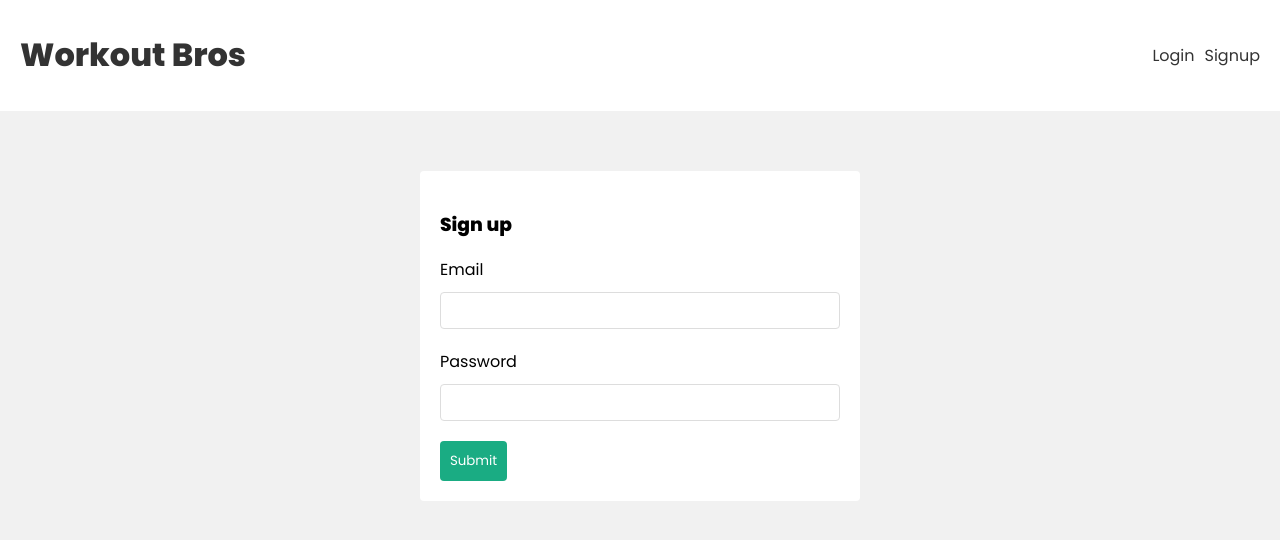
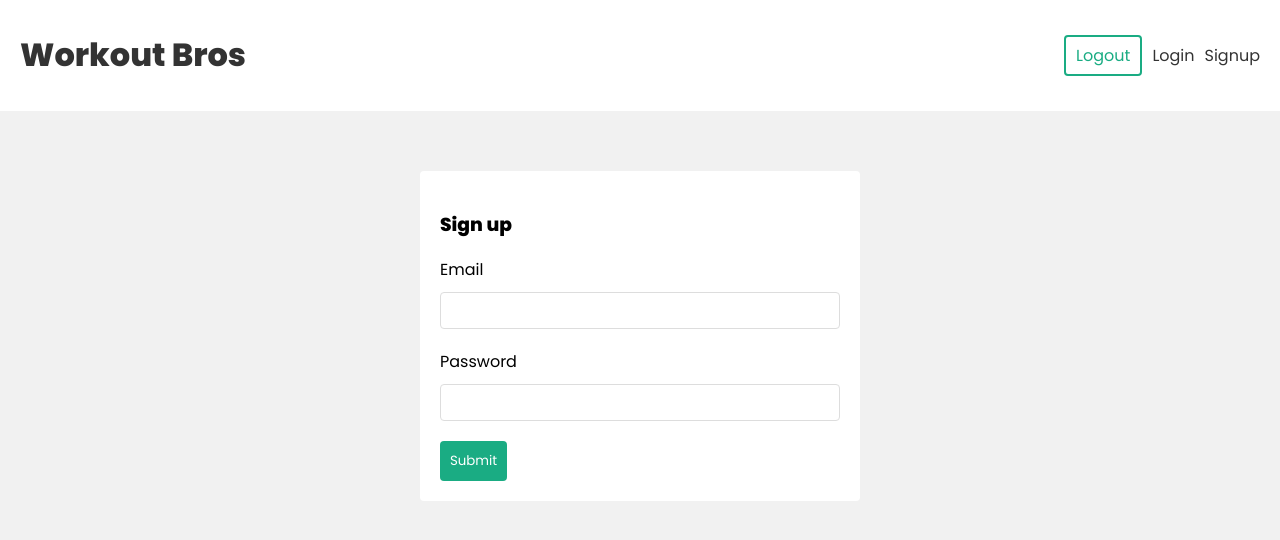
Before and after one commit to mondirhallouli/mern-app-netninja, a React (Vite) app in the folder frontend/: page /signup in a window 1280 px wide. Shown: the top 540 px of the page. Built offline with nearby package versions, Linux system fonts and the light colour scheme.

Commit message:
added useLogout hook, logout button and styles

```diff
--- a/frontend/src/components/Navbar.jsx
+++ b/frontend/src/components/Navbar.jsx
@@ -1,6 +1,13 @@
 import { Link } from "react-router-dom";
+import useLogout from "../hooks/useLogout";
 
 export default function Navbar() {
+    const { logout } = useLogout()
+
+    const handleLogout = (e) => {
+        logout()
+    }
+
     return (
         <header>
             <div className="container">
@@ -8,6 +15,9 @@
                     <h1>Workout Bros</h1>
                 </Link>
                 <nav>
+                    <div>
+                        <button onClick={handleLogout}>Logout</button>
+                    </div>
                     <div>
                         <Link to="/login">Login</Link>
                         <Link to="/signup">Signup</Link>
--- /dev/null
+++ b/frontend/src/hooks/useLogout.jsx
@@ -0,0 +1,14 @@
+import useAuthContext from "./useAuthContext";
+
+export default function useLogout() {
+    const { dispatch } = useAuthContext()
+
+    const logout = () => {
+        // delete the user entry from the local storage on browser
+        localStorage.removeItem('user')
+        // update the global user context
+        dispatch({ type: 'LOGOUT' })
+    }
+
+    return { logout }
+}
--- a/frontend/src/hooks/useSignup.jsx
+++ b/frontend/src/hooks/useSignup.jsx
@@ -10,6 +10,8 @@
 
         // start showing the login state
         setLoading(true)
+        // reset the error state
+        setError(null)
 
         // make a post request to the api
         const response = await fetch('http://localhost:3000/api/user/signup', {
--- a/frontend/src/index.css
+++ b/frontend/src/index.css
@@ -125,6 +125,17 @@
     margin-left: 10px;
 }
 
+nav button {
+    background: #fff;
+    color: var(--primary);
+    border: 2px solid var(--primary);
+    padding: 6px 10px;
+    border-radius: 4px;
+    font-family: "Poppins";
+    cursor: pointer;
+    font-size: 1em;
+}
+
 /* auth forms */
 form.signup,
 form.login {
```
